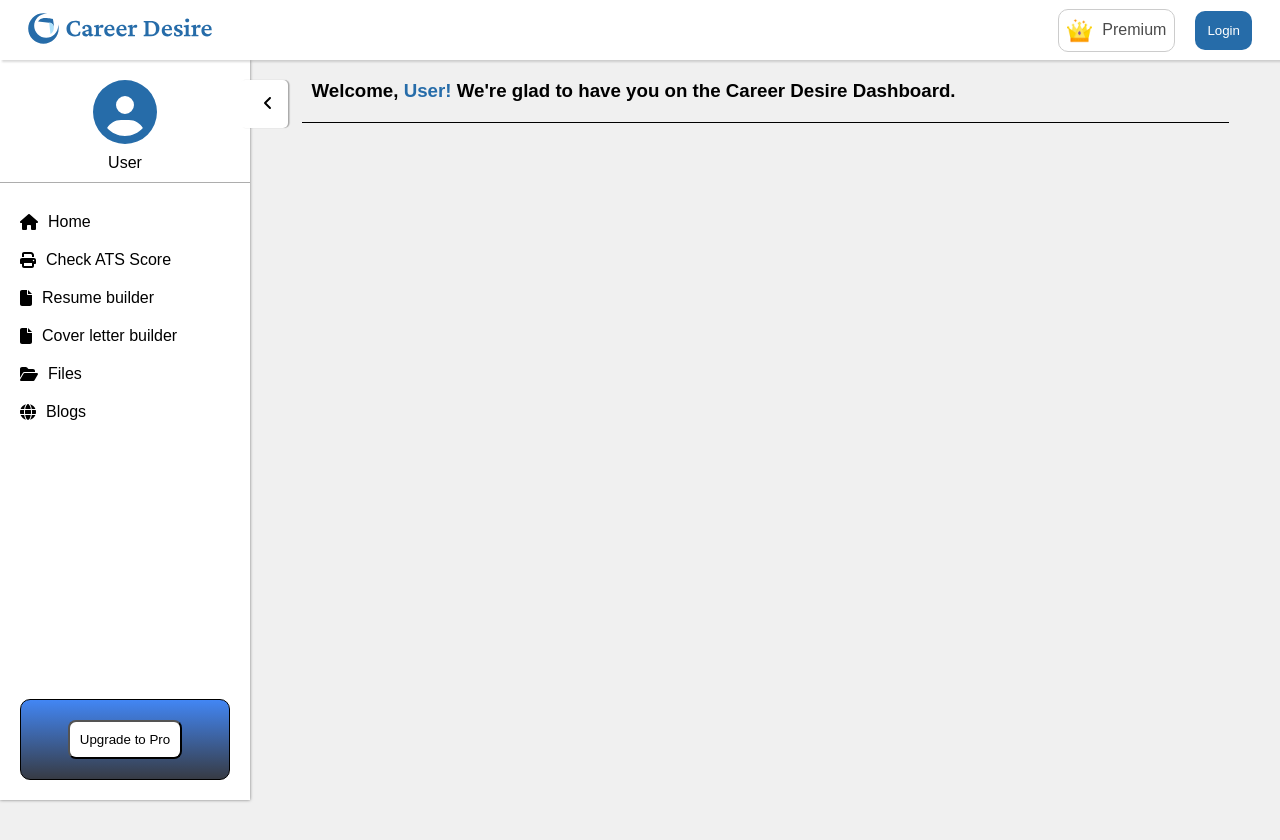
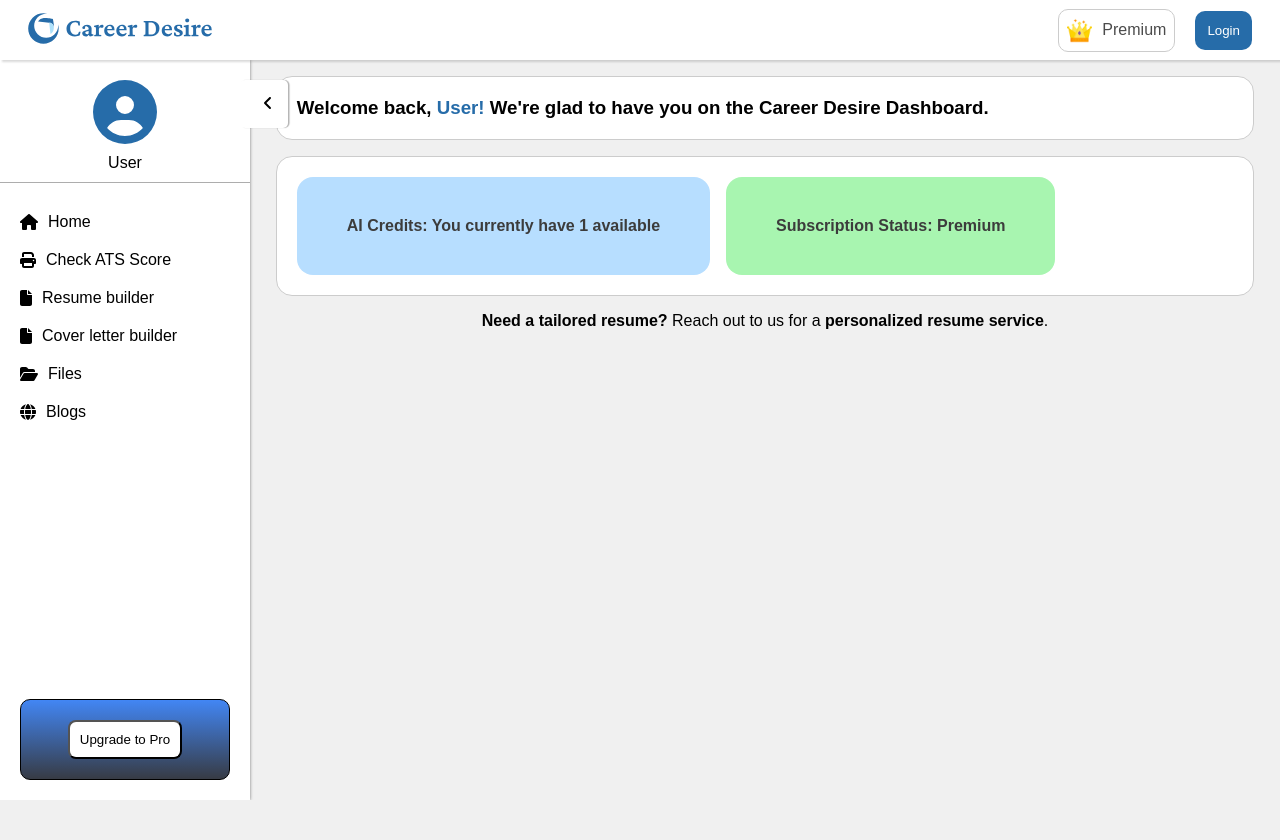
Before and after one commit to career-desire/dashboard, a React (Vite) app: page / in a window 1280 px wide. Shown: the top 840 px of the page. After the commit the page ends 800 px from the top, so only its background shows below. Built offline with nearby package versions, Linux system fonts and the light colour scheme; no server answers.

Commit message:
UI Modified

```diff
--- a/src/layout/DashBody.jsx
+++ b/src/layout/DashBody.jsx
@@ -1,12 +1,26 @@
 function DashBody({ user }) {
     return (
-        <div className="home-header">
-            <h3>
-                Welcome, <span>{user?.name || "User"}!</span>
-                {` We're glad to have you on the Career Desire Dashboard.`}
-            </h3>
-            {/* <p>Your journey toward professional growth starts here.</p> */}
-        </div>
+        <>
+            <div className="home-header">
+                <h3>
+                    Welcome back, <span>{user?.name || "User"}!</span>
+                    {" We're glad to have you on the Career Desire Dashboard."}
+                </h3>
+            </div>
+            <div className="home-body">
+                <div className="home-grid-container">
+                    <div className="grid-item ai-credit">
+                        <strong>AI Credits:</strong> You currently have <b>1</b> available
+                    </div>
+                    <div className="grid-item subscription">
+                        <strong>Subscription Status: </strong>Premium
+                    </div>
+                </div>
+            </div>
+            <div className="grid-item personalized-resume">
+                <strong>Need a tailored resume?</strong> Reach out to us for a <b>personalized resume service</b>.
+            </div>
+        </>
     );
 }
 
--- a/src/layout/DashCoverLetter.jsx
+++ b/src/layout/DashCoverLetter.jsx
@@ -60,7 +60,7 @@ function DashCoverLetter() {
 
                 {allCoverLetter.length > 0 && (
                     <div className="preview-container">
-                        <h2>Your Cover Letter</h2>
+                        <h2 className='preview-title'>Your Cover Letter</h2>
                         <div className="preview">
                             {allCoverLetter.map((coverLetter, index) => (
                                 <div key={index}>
--- a/src/layout/DashResume.jsx
+++ b/src/layout/DashResume.jsx
@@ -59,7 +59,7 @@ function DashResume() {
             <div className="home-body">
                 {allResume.length > 0 && (
                     <div className="preview-container">
-                        <h2>Your Resumes</h2>
+                        <h2 className='preview-title'>Your Resumes</h2>
                         <div className="preview">
                             {allResume.map((resume, index) => (
                                 <div key={index}>
--- a/src/styles/Home.css
+++ b/src/styles/Home.css
@@ -1,5 +1,6 @@
 .home-container {
     width: 100%;
+    height: calc(100dvh - 60px);
     margin-top: 60px;
     display: flex;
     position: relative;
@@ -109,28 +110,16 @@
     transition: all ease-in-out 300ms;
 }
 
-.home-body-container {
-    width: 100%;
-    height: 100vh;
-    display: flex;
-    flex-direction: column;
-    align-items: center;
-    justify-content: flex-start;
-    overflow: auto;
-    transition: all ease-in-out 300ms;
-}
-
-.home-body-container.open {
-    margin-left: 250px;
-}
-
 .home-header {
-    width: 90%;
+    width: 95%;
     display: flex;
     align-items: center;
     justify-content: space-between;
-    padding: 20px 10px;
-    border-bottom: 1px solid #000;
+    margin-top: 1rem;
+    background-color: #ffffff;
+    border: 1px solid #ccc;
+    border-radius: 1rem;
+    padding: 20px;
 }
 
 .home-header>h3>span {
@@ -167,9 +156,31 @@
     transform: scale(1.01);
 }
 
-.home-body {
+.home-body-container {
     width: 100%;
     height: 100%;
+    display: flex;
+    flex-direction: column;
+    align-items: center;
+    justify-content: flex-start;
+    overflow-y: auto;
+    scrollbar-width: none;
+    transition: all ease-in-out 300ms;
+}
+
+.home-body-container.open {
+    margin-left: 250px;
+}
+
+.home-body {
+    width: 95%;
+    background-color: #ffffff;
+    border: 1px solid #ccc;
+    border-radius: 1rem;
+    padding: 20px;
+    margin: 1rem 0;
+    text-align: left;
+    /* overflow: auto; */
     /* margin-bottom: 6rem; */
 }
 
@@ -199,6 +210,7 @@
     flex-direction: column;
     gap: 5px;
     padding: 5px;
+    margin-bottom: 0.5rem;
     position: relative;
 }
 
@@ -263,8 +275,39 @@
     cursor: not-allowed;
 }
 
+.home-grid-container {
+    max-width: 100%;
+    display: flex;
+    align-items: center;
+    justify-content: flex-start;
+    flex-wrap: wrap;
+    gap: 1rem;
+}
+
+.home-body .grid-item {
+    padding: 40px 50px;
+    border-radius: 1rem;
+    font-weight: 600;
+}
+
+.home-body .ai-credit {
+    background-color: #b7deff;
+    color: #3c3c3c;
+}
+
+.home-body .grid-item.subscription {
+    background-color: #a8f5b0;
+    color: #3c3c3c;
+}
+
+.home-body .grid-item.personalized-resume {
+    background-color: #f8c1c1;
+    color: #3c3c3c;
+}
+
 @media screen and (min-width: 1440px) {
     .home-container {
+        height: calc(100dvh - 80px);
         margin-top: 80px;
     }
 
@@ -308,19 +351,21 @@
         flex-direction: column;
         gap: 10px;
     }
+
+    .home-body .grid-item {
+        padding: 30px 40px;
+        border-radius: 1rem;
+    }
 }
 
 @media screen and (max-width: 600px) {
     .home-container {
+        height: calc(100dvh - 50px);
         margin-top: 50px;
     }
 
     .home-nav-container {
         height: calc(100dvh - 50px);
-    }
-
-    .home-header {
-        margin-top: 30px;
     }
 
     .home-body .preview-img {
@@ -330,4 +375,9 @@
     .home-body .not-found img {
         width: 70%;
     }
+
+    .home-body .grid-item {
+        padding: 20px 20px;
+        border-radius: 1rem;
+    }
 }
--- a/src/styles/NotFoundPage.css
+++ b/src/styles/NotFoundPage.css
@@ -1,6 +1,6 @@
 .not-found-page {
     width: 100%;
-    height: calc(100vh - 150px);
+    height: calc(100dvh - 150px);
     display: flex;
     align-items: center;
     justify-content: center;
--- a/src/styles/Warning.css
+++ b/src/styles/Warning.css
@@ -3,7 +3,7 @@
     top: 0;
     left: 0;
     width: 100%;
-    height: 100vh;
+    height: 100dvh;
     display: flex;
     align-items: center;
     justify-content: center;
--- a/src/styles/index.css
+++ b/src/styles/index.css
@@ -40,7 +40,7 @@ a {
 
 .site-loader{
   width: 100%;
-  height: 100vh;
+  height: 100dvh;
   display: flex;
   align-items: center;
   justify-content: center;
```
Also changed, not shown: 1 other file (tests, documents, lock files or other folders).
